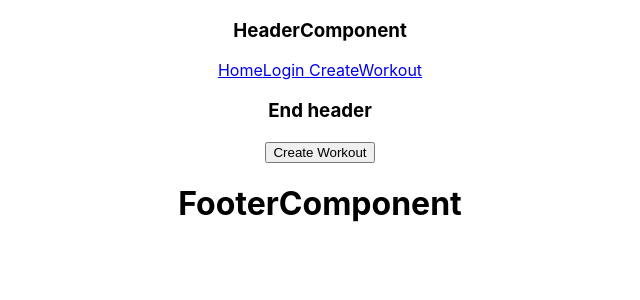
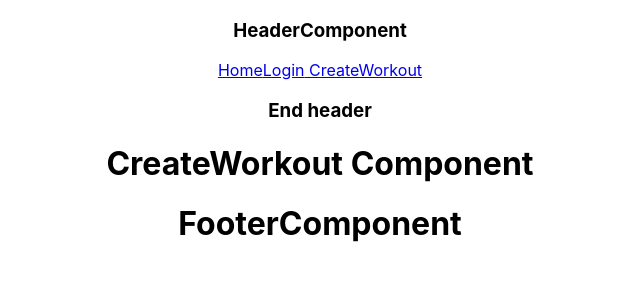
Before and after one commit to dsi28/fitness-app, a React (Create React App) app: page /createworkout in a window 1280 px wide. Before the commit this address led to /. Shown: the top 300 px of the page, without its empty margins (320-960 px from the left). Built offline with nearby package versions, Linux system fonts and the light colour scheme.

Commit message:
Saved router files

```diff
--- a/src/shared/router.js
+++ b/src/shared/router.js
@@ -3,11 +3,13 @@ import { Switch, Route, Redirect } from 'react-router-dom';
 
 import Home from '../components/HomeComponent';
 import Login from '../components/LoginComponent';
+import CreateWorkout from '../components/CreateWorkoutComponent';
 
 export default (
     <Switch>
         <Route exact path='/' component={Home} />
         <Route path='/login' component={Login} />
+        <Route path='/createworkout' component={CreateWorkout} />
         <Redirect to='/'/>
     </Switch>
 )
```
